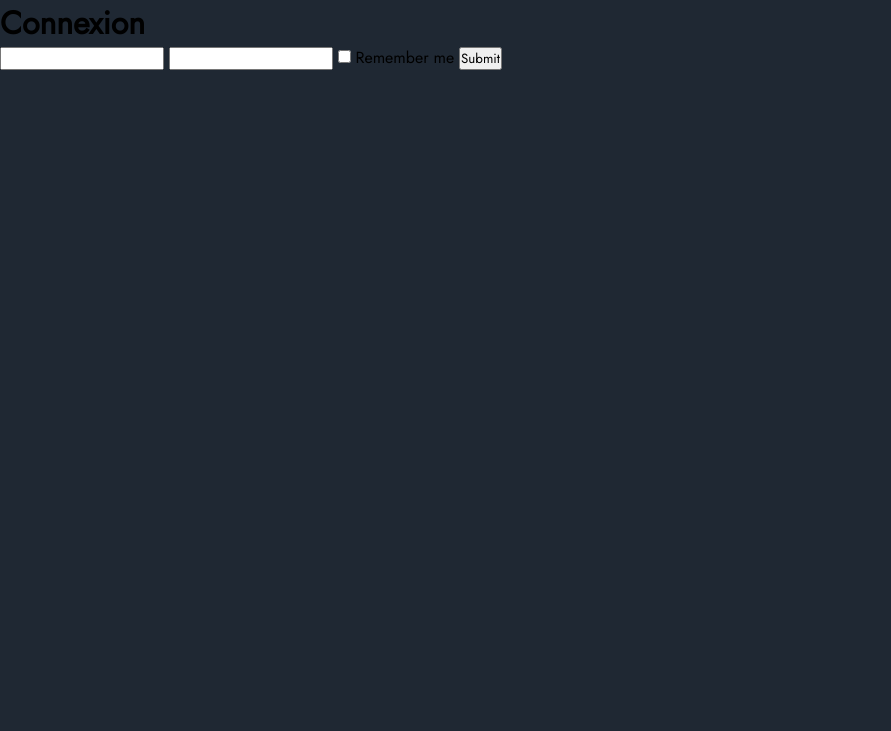
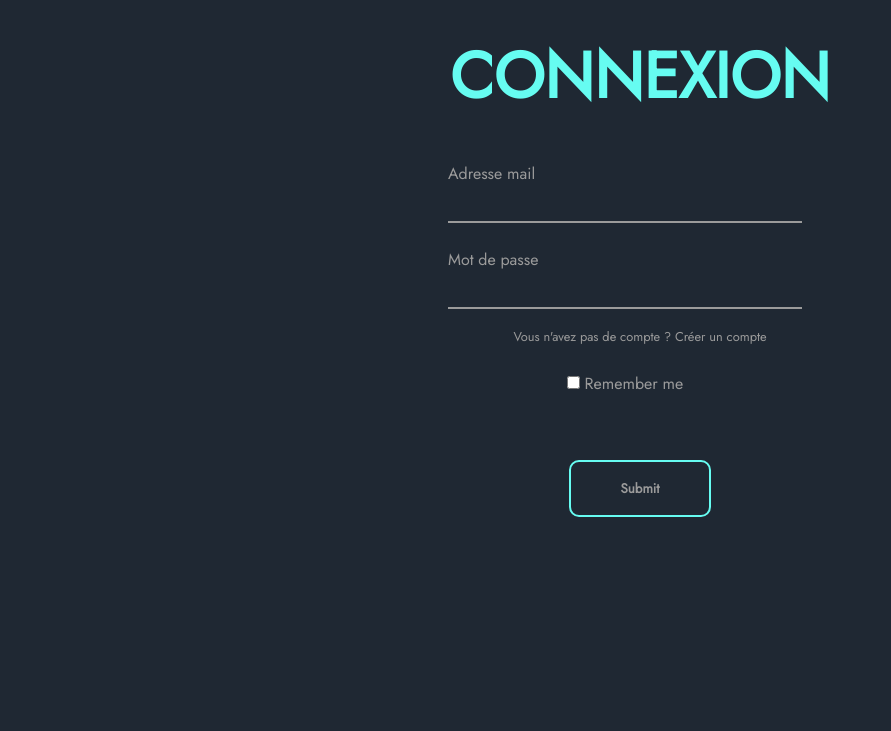
Before and after one commit to JeremYnov/ORM-API, a Flask app: page /login in a window 1280 px wide. Shown: the part 69-800 px from the top of the page, without its empty margins (0-891 px from the left). Run offline with Flask 2, Linux system fonts and the light colour scheme; some libraries are stand-ins or nearby versions.

Commit message:
adding style for login page + script js for wrapper height

```diff
--- /dev/null
+++ b/app/static/css/login.css
@@ -0,0 +1,120 @@
+.login {
+    display: flex;
+    justify-content: center;
+    align-items: center;
+}
+
+.login-form {
+    width: 30%;
+}
+
+.login-title{
+    padding: 30px 0;
+}
+
+.login-title h1 {
+    color: #66FCF1;
+    text-transform: uppercase;
+    font-size: 4em;
+    text-align: center;
+}
+
+.login-form form{
+    text-align: center;
+}
+
+.no-account a{
+    font-size: 0.8em;
+    color :#9b9b9b;
+}
+
+.no-account a:hover{
+    font-size: 0.8em;
+    color :#66FCF1;
+}
+
+.checkbox{
+    color: #9b9b9b;
+    cursor: pointer;
+}
+
+
+.checkbox input{
+    cursor: pointer;
+}
+
+.submit-button{
+    border: 2px solid #66FCF1;
+    background-color: transparent;
+    padding: 17px 50px ;
+    border-radius: 10px;
+    font-weight: bold;
+    color: #9b9b9b;
+    margin-top: 50px;
+    cursor: pointer;
+    transition: 0.6s;
+}
+
+.submit-button:hover{
+    border: 2px solid #66FCF1;
+    background-color: #66FCF1;
+    color: black;
+    padding: 17px 50px ;
+}
+
+.form__group {
+    position: relative;
+    padding: 15px 30px 15px 0;
+    margin-top: 10px;
+    /* width: 50%; */
+}
+
+.form__field {
+    font-family: inherit;
+    width: 100%;
+    border: 0;
+    border-bottom: 2px solid #9b9b9b;
+    outline: 0;
+    font-size: 1.3rem;
+    color: #fff;
+    padding: 7px 0;
+    background: transparent;
+    transition: border-color 0.2s;
+}
+
+.form__label {
+    position: absolute;
+    top: 0;
+    display: block;
+    transition: 0.2s;
+    font-size: 1rem;
+    color: #9b9b9b;
+}
+
+.form__field:focus {
+
+    padding-bottom: 6px;
+    font-weight: 700;
+    border-width: 3px;
+    border-image: linear-gradient(to right, #45A29E, #66FCF1);
+    border-image-slice: 1;
+}
+
+.form__field:focus~.form__label {
+    position: absolute;
+    top: 0;
+    display: block;
+    transition: 0.2s;
+    font-size: 1rem;
+    color: #11998e;
+    font-weight: 700;
+}
+
+/* reset input */
+.form__field:required {
+    box-shadow: none;
+}
+
+.form__field:invalid {
+    box-shadow: none;
+}
--- a/app/static/js/burger.js
+++ b/app/static/js/burger.js
@@ -55,7 +55,10 @@ function resize() {
     screenHeight = $(window).innerHeight();
     headerHeight = $('.header-main').innerHeight();
     valueForm = screenHeight - headerHeight;
-    $('.wrapper').css('height', valueForm);
+    if ($('.wrapper').innerHeight() < valueForm) {
+        $('.wrapper').css('height', valueForm);
+    }
+
 }
 
 resize();
--- a/app/templates/pages/login.html
+++ b/app/templates/pages/login.html
@@ -1,6 +1,15 @@
 {% extends "base.html" %}
+{% block link %}
+<link rel="stylesheet" href="{{ url_for('static',filename='css/login.css') }}">
+{% endblock %}
 {% block body %}
+
+<section class="login">
+    <div class="login-form">
+        <div class="login-title">
             <h1>Connexion</h1>
+        </div>
+
         {% with messages = get_flashed_messages() %}
         {% if messages %}
         {% for message in messages %}
@@ -12,12 +21,35 @@
         {% endwith %}
 
         <form action="/login" method="POST">
-    <input type="email" name="email">
-    <input type="password" name="password">
+            <div class="form__group field">
+                <input type="mail" class="form__field" name="email" required />
+                <label for="email" class="form__label">Adresse mail</label>
+            </div>
+            <!-- <input type="email" name="email"> -->
+            <div class="form__group field">
+                <input type="password" class="form__field" name="password" required />
+                <label for="password" class="form__label">Mot de passe</label>
+            </div>
+            <!-- <input type="password" name="password"> -->
+            <div class="no-account">
+                <a href="">Vous n'avez pas de compte ? Créer un compte </a>
+            </div>
+
+            <div class="form__group field">
                 <label class="checkbox">
                     <input type="checkbox" name="remember">
                     Remember me
                 </label>
-    <input type="submit">
+
+            </div>
+
+            <input type="submit" class="submit-button">
         </form>
+
+    </div>
+</section>
+
+
+
+
 {% endblock body %}
```
Lines whose indentation alone changed are shown as unchanged.
